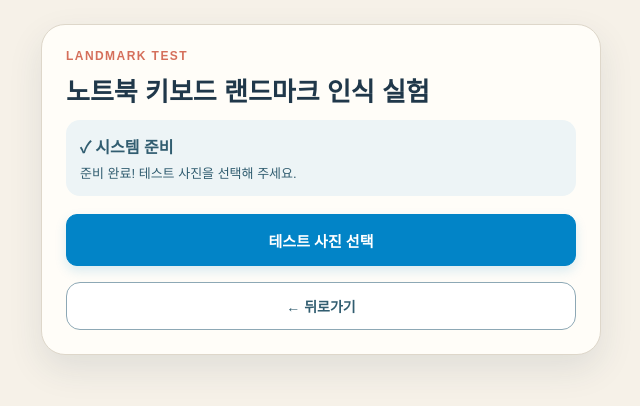
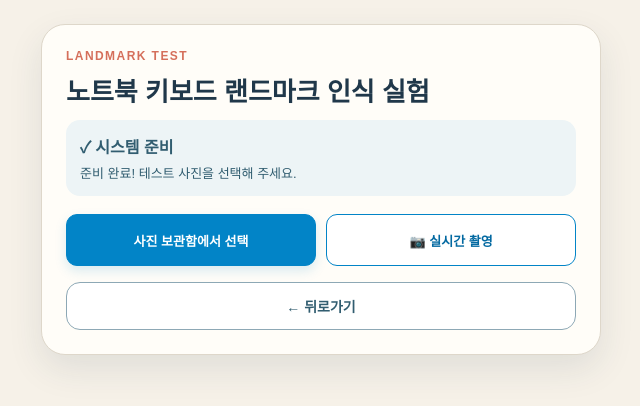
Before and after one commit to poketmon2004-droid/loqest-prototype, a Next.js app: page /landmark-test in a window 1280 px wide. Shown: the top 406 px of the page, without its empty margins (319-959 px from the left). Built offline with nearby package versions, Linux system fonts and the light colour scheme.

Commit message:
feat(test): support live webcam capture alongside library photo selection

```diff
--- a/app/landmark-test/page.tsx
+++ b/app/landmark-test/page.tsx
@@ -174,6 +174,13 @@ export default function LandmarkTestPage() {
   const [selectedImage, setSelectedImage] = useState<string | null>(null);
   const [selectedFile, setSelectedFile] = useState<File | null>(null);
   const fileInputRef = useRef<HTMLInputElement>(null);
+  const cameraVideoRef = useRef<HTMLVideoElement>(null);
+  const cameraStreamRef = useRef<MediaStream | null>(null);
+  const cameraRequestIdRef = useRef(0);
+  const selectedImageUrlRef = useRef<string | null>(null);
+  const [cameraActive, setCameraActive] = useState(false);
+  const [cameraOpening, setCameraOpening] = useState(false);
+  const [cameraError, setCameraError] = useState("");
   const [status, setStatus] = useState("OpenCV를 불러오는 중입니다.");
   const [analyzing, setAnalyzing] = useState(false);
   const [results, setResults] = useState<ComparisonResult[]>([]);
@@ -304,6 +311,101 @@ export default function LandmarkTestPage() {
     };
   }, []);
 
+  // Always release the webcam and its resources when leaving the test screen.
+  useEffect(() => {
+    return () => {
+      cameraRequestIdRef.current += 1;
+      cameraStreamRef.current?.getTracks().forEach((track) => track.stop());
+      cameraStreamRef.current = null;
+      if (selectedImageUrlRef.current) URL.revokeObjectURL(selectedImageUrlRef.current);
+    };
+  }, []);
+
+  useEffect(() => {
+    if (!cameraActive || !cameraVideoRef.current || !cameraStreamRef.current) return;
+    const video = cameraVideoRef.current;
+    video.srcObject = cameraStreamRef.current;
+    void video.play().catch(() => setCameraError("카메라 영상을 재생할 수 없습니다. 다시 시도해주세요."));
+    return () => { video.srcObject = null; };
+  }, [cameraActive]);
+
+  function stopLiveCamera() {
+    cameraRequestIdRef.current += 1;
+    cameraStreamRef.current?.getTracks().forEach((track) => track.stop());
+    cameraStreamRef.current = null;
+    setCameraActive(false);
+    setCameraOpening(false);
+  }
+
+  async function openLiveCamera() {
+    if (analyzing || cameraOpening) return;
+    stopLiveCamera();
+    setCameraError("");
+    if (!navigator.mediaDevices?.getUserMedia) {
+      setCameraError("이 브라우저에서는 실시간 카메라를 지원하지 않습니다. 사진 보관함을 이용해주세요.");
+      return;
+    }
+    const requestId = ++cameraRequestIdRef.current;
+    setCameraOpening(true);
+    try {
+      const stream = await navigator.mediaDevices.getUserMedia({
+        video: { facingMode: { ideal: "environment" }, width: { ideal: 1280 }, height: { ideal: 720 } },
+        audio: false,
+      });
+      if (requestId !== cameraRequestIdRef.current) {
+        stream.getTracks().forEach((track) => track.stop());
+        return;
+      }
+      cameraStreamRef.current = stream;
+      setCameraActive(true);
+      setStatus("카메라에서 랜드마크를 촬영해주세요.");
+    } catch (error) {
+      console.error(error);
+      setCameraError("카메라를 사용할 수 없습니다. 브라우저에서 카메라 권한을 허용하거나 사진 보관함을 이용해주세요.");
+    } finally {
+      if (requestId === cameraRequestIdRef.current) setCameraOpening(false);
+    }
+  }
+
+  function setTestPhoto(file: File) {
+    if (selectedImageUrlRef.current) URL.revokeObjectURL(selectedImageUrlRef.current);
+    const previewUrl = URL.createObjectURL(file);
+    selectedImageUrlRef.current = previewUrl;
+    setSelectedFile(file);
+    setSelectedImage(previewUrl);
+    setResults([]);
+    setSavedTestMessage("");
+    setSaveFailed(false);
+    setStatus("사진을 준비했습니다. 분석 버튼을 눌러 주세요.");
+  }
+
+  async function captureLivePhoto() {
+    const video = cameraVideoRef.current;
+    if (!video || !cameraStreamRef.current || video.videoWidth === 0 || video.videoHeight === 0) {
+      setCameraError("카메라가 아직 준비되지 않았습니다. 잠시 후 다시 촬영해주세요.");
+      return;
+    }
+    const canvas = document.createElement("canvas");
+    const maxDimension = 1600;
+    const scale = Math.min(1, maxDimension / Math.max(video.videoWidth, video.videoHeight));
+    canvas.width = Math.round(video.videoWidth * scale);
+    canvas.height = Math.round(video.videoHeight * scale);
+    const context = canvas.getContext("2d");
+    if (!context) {
+      setCameraError("사진을 처리하지 못했습니다. 다시 시도해주세요.");
+      return;
+    }
+    context.drawImage(video, 0, 0, canvas.width, canvas.height);
+    const blob = await new Promise<Blob | null>((resolve) => canvas.toBlob(resolve, "image/jpeg", 0.9));
+    if (!blob) {
+      setCameraError("촬영한 사진을 저장하지 못했습니다. 다시 시도해주세요.");
+      return;
+    }
+    stopLiveCamera();
+    setCameraError("");
+    setTestPhoto(new File([blob], `landmark-test-${Date.now()}.jpg`, { type: "image/jpeg" }));
+  }
+
   function handleFileChange(event: ChangeEvent<HTMLInputElement>) {
     const file = event.target.files?.[0];
 
@@ -316,18 +418,9 @@ export default function LandmarkTestPage() {
       return;
     }
 
-    if (selectedImage) {
-      URL.revokeObjectURL(selectedImage);
-    }
-
-    const previewUrl = URL.createObjectURL(file);
-
-    setSelectedFile(file);
-    setSelectedImage(previewUrl);
-    setResults([]);
-    setSavedTestMessage("");
-    setSaveFailed(false);
-    setStatus("사진을 선택했습니다. 분석 버튼을 눌러 주세요.");
+    stopLiveCamera();
+    setCameraError("");
+    setTestPhoto(file);
   }
 
   function retryWithAnotherPhoto() {
@@ -343,7 +436,9 @@ export default function LandmarkTestPage() {
   }
 
   function returnToTestStart() {
-    if (selectedImage) URL.revokeObjectURL(selectedImage);
+    stopLiveCamera();
+    if (selectedImageUrlRef.current) URL.revokeObjectURL(selectedImageUrlRef.current);
+    selectedImageUrlRef.current = null;
     setSelectedImage(null);
     setSelectedFile(null);
     setResults([]);
@@ -487,17 +582,40 @@ export default function LandmarkTestPage() {
           <p style={styles.statusText}>{status}</p>
         </div>
 
-        <label style={selectedImage ? { ...styles.fileLabel, ...styles.changePhotoLabel } : styles.fileLabel}>
-          {selectedImage ? "테스트 사진 변경" : "테스트 사진 선택"}
+        <div style={styles.photoSourceActions}>
+          <label style={selectedImage ? { ...styles.fileLabel, ...styles.changePhotoLabel, ...styles.sourceButton } : { ...styles.fileLabel, ...styles.sourceButton }}>
+            {selectedImage ? "사진 보관함에서 변경" : "사진 보관함에서 선택"}
             <input
               type="file"
               ref={fileInputRef}
               accept="image/*"
               onChange={handleFileChange}
-            disabled={analyzing}
+              disabled={analyzing || cameraOpening}
               style={styles.hiddenInput}
             />
           </label>
+          <button
+            type="button"
+            onClick={cameraActive || cameraOpening ? stopLiveCamera : openLiveCamera}
+            disabled={analyzing}
+            style={{ ...styles.cameraStartButton, ...styles.sourceButton }}
+          >
+            {cameraActive ? "카메라 닫기" : cameraOpening ? "카메라 취소" : "📷 실시간 촬영"}
+          </button>
+        </div>
+
+        {cameraError && <p role="alert" style={styles.cameraError}>{cameraError}</p>}
+
+        {cameraActive && (
+          <div style={styles.liveCameraBox}>
+            <video ref={cameraVideoRef} autoPlay muted playsInline style={styles.liveCameraVideo} />
+            <div style={styles.liveCameraHint}>랜드마크가 화면 중앙에 오도록 맞춰주세요.</div>
+            <button type="button" onClick={captureLivePhoto} style={styles.liveShutterButton}>
+              <span style={styles.liveShutterInner} />
+              <span style={styles.shutterLabel}>사진 촬영</span>
+            </button>
+          </div>
+        )}
 
         {selectedImage && (
           <div style={styles.previewBox}>
@@ -671,6 +789,16 @@ const styles: Record<string, CSSProperties> = {
     fontSize: "13px",
   },
 
+  photoSourceActions: { display: "grid", gridTemplateColumns: "repeat(2, minmax(0, 1fr))", gap: "10px" },
+  sourceButton: { boxSizing: "border-box", width: "100%", minWidth: 0, padding: "10px 8px", textAlign: "center", fontSize: "13px" },
+  cameraStartButton: { minHeight: "52px", border: "1px solid #0284c7", borderRadius: "11px", background: "#fff", color: "#0369a1", fontWeight: 800, cursor: "pointer" },
+  cameraError: { margin: "12px 0 0", padding: "12px", borderRadius: "10px", background: "#fff1f1", color: "#a33a3a", fontSize: "13px" },
+  liveCameraBox: { position: "relative", marginTop: "14px", height: "min(65vh, 470px)", minHeight: "280px", overflow: "hidden", borderRadius: "16px", background: "#111" },
+  liveCameraVideo: { width: "100%", height: "100%", display: "block", objectFit: "cover" },
+  liveCameraHint: { position: "absolute", top: "14px", left: "12px", right: "12px", padding: "9px", borderRadius: "10px", background: "rgba(0,0,0,.6)", color: "#fff", textAlign: "center", fontSize: "13px", pointerEvents: "none" },
+  liveShutterButton: { position: "absolute", bottom: "18px", left: "50%", transform: "translateX(-50%)", width: "76px", height: "76px", borderRadius: "50%", border: "6px solid rgba(255,255,255,.8)", background: "rgba(30,30,30,.4)", display: "grid", placeItems: "center", cursor: "pointer" },
+  liveShutterInner: { width: "50px", height: "50px", borderRadius: "50%", background: "#fff" },
+  shutterLabel: { position: "absolute", width: "1px", height: "1px", padding: 0, margin: "-1px", overflow: "hidden", clip: "rect(0,0,0,0)", whiteSpace: "nowrap" },
   fileLabel: {
     display: "flex",
     minHeight: "52px",
```
Lines whose indentation alone changed are shown as unchanged.
